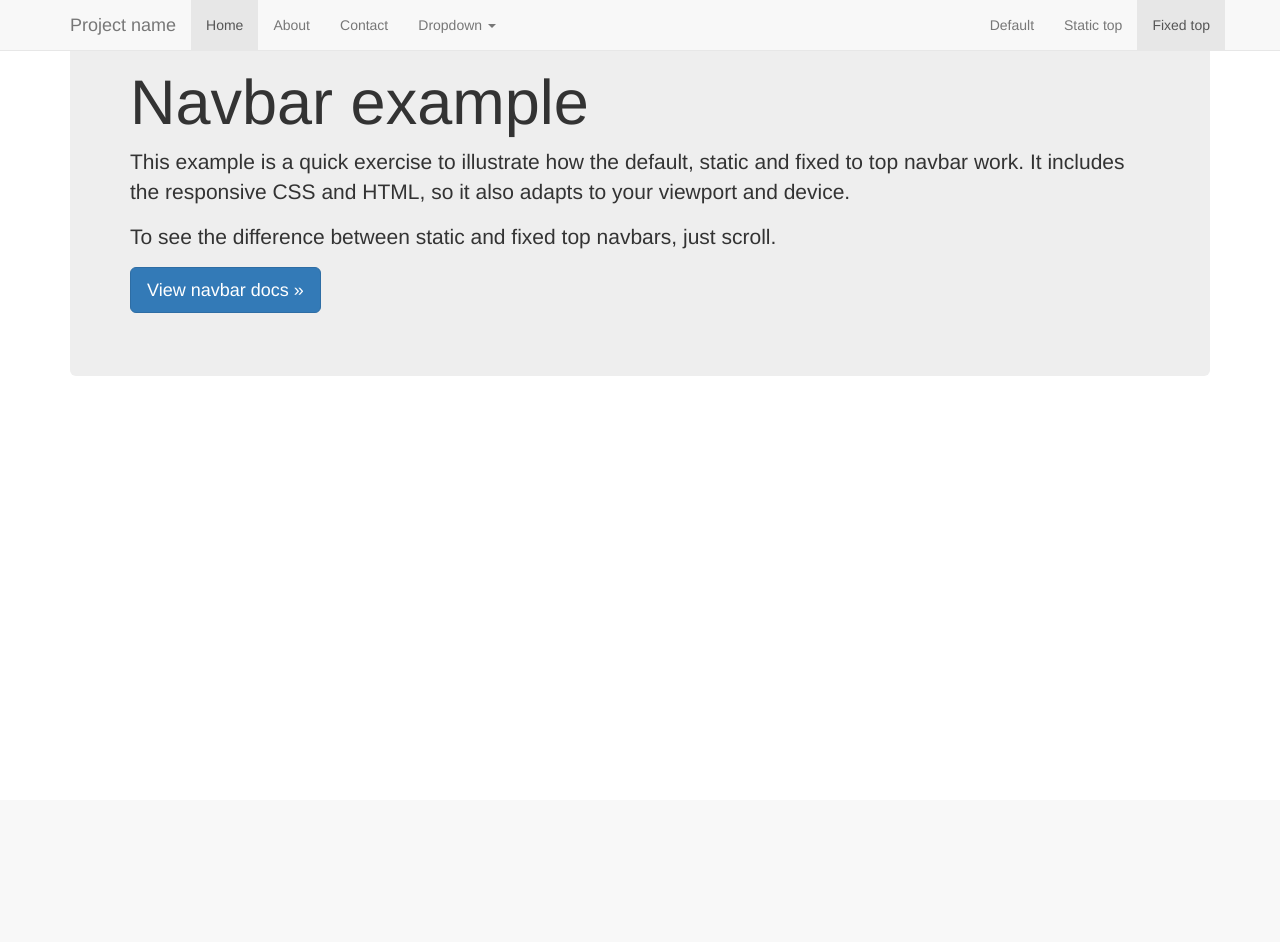
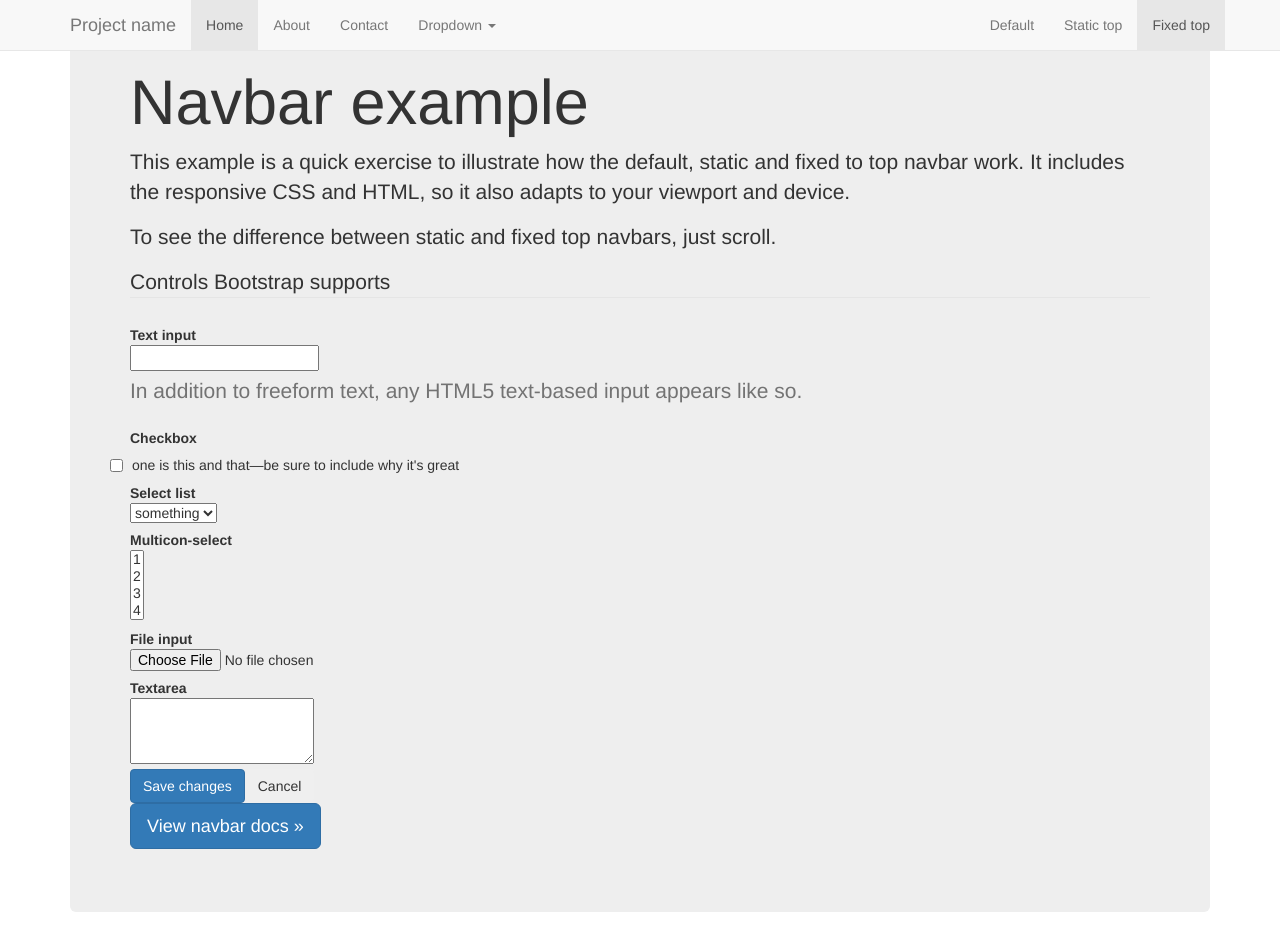
Before and after one commit to HuskieRobotics/frc2016scout, a Node server app: page / in a window 1280 px wide. Before the commit the page ends 313 px from the top, so only its background shows below. Run offline with Node 20, Linux system fonts and the light colour scheme; some libraries are stand-ins or nearby versions.

Commit message:
added team number and bootstrap form

```diff
--- a/scout/routes/index.js
+++ b/scout/routes/index.js
@@ -42,7 +42,8 @@
 pickup TEXT NOT NULL,
 stacksKnocked TEXT NOT NULL,
 maxCrates TEXT NOT NULL,
-platform TEXT NOT NULL
+platform TEXT NOT NULL,
+teamNumber TEXT NOT NULL
 )
 */
 
@@ -93,12 +94,12 @@
 
   var query = "INSERT INTO scouting";
   query += " (config, bins_auto, totes_auto, noodles_auto, bins, auto, recyclingBins, totes, noodles,";
-  query += " coop, cGround, cHuman, collect, pickup, stacksKnocked, maxCrates, platform) VALUES ('";
+  query += " coop, cGround, cHuman, collect, pickup, stacksKnocked, maxCrates, platform, teamNumber) VALUES ('";
   query += req.body.config + "', '" + req.body.bins_auto + "', '" + req.body.totes_auto + "', '" + req.body.noodles_auto + "', '";
   query += req.body.bins + "', '" + req.body.auto + "', '" + req.body.recylingBins + "', '" + req.body.totes + "', '";
   query += req.body.noodles + "', '" + req.body.coop + "', '" + req.body.cGround + "', '" + req.body.cHuman + "', '";
   query += req.body.collect + "', '" + req.body.pickup + "', '" + req.body.stacksKnocked + "', '" + req.body.maxCrates + "', '";
-  query += req.body.platform + "');";
+  query += req.body.platform + "', '" + req.body.teamNumber + "');";
 
   connection.connect();
 
--- a/scout/views/index.jade
+++ b/scout/views/index.jade
@@ -64,6 +64,51 @@
         p
           | This example is a quick exercise to illustrate how the default, static and fixed to top navbar work. It includes the responsive CSS and HTML, so it also adapts to your viewport and device.
         p To see the difference between static and fixed top navbars, just scroll.
+
+        form.form-horizontal
+          fieldset
+            legend Controls Bootstrap supports
+            div.control-group
+              label.control-label(for="input01") Text input
+              div.controls
+                input.input-xlarge#input01(type="text")
+                p.help-block In addition to freeform text, any HTML5 text-based input appears like so.
+            div.control-group
+              label.control-label(for="optionsCheckbox") Checkbox
+              div.controls
+                label.checkbox
+                  input#optionsCheckbox(type="checkbox", value="option1", placeholder="option1")
+                  Option one is this and that—be sure to include why it's great
+            div.control-group
+              label.control-label(for="select01") Select list
+              div.controls
+                select#select01
+                  option something
+                  option 2
+                  option 3
+                  option 4
+                  option 5
+            div.control-group
+              label.control-label(for="multiSelect") Multicon-select
+              div.controls
+                select#multiSelect(multiple="multiple")
+                  option 1
+                  option 2
+                  option 3
+                  option 4
+                  option 5
+            div.control-group
+              label.control-label(for="fileInput") File input
+              div.controls
+                input.input-file#fileInput(type="file")
+            div.control-group
+              label.control-label(for="textarea") Textarea
+              div.controls
+                textarea.input-xlarge#textarea(rows="3")
+            div.form-actions
+              button.btn.btn-primary(type="submit") Save changes
+              button.btn Cancel
+
         p
           a.btn.btn-lg.btn-primary(href='../../components/#navbar', role='button') View navbar docs &raquo;
     // /container
@@ -73,6 +118,8 @@
     // Placed at the end of the document so the pages load faster
     script(src='https://ajax.googleapis.com/ajax/libs/jquery/1.11.1/jquery.min.js')
     script(src='#{pathToAssets}/dist/js/bootstrap.min.js')
+
+      // ADD TEAM NUMBER TO FORM
 
   //- h1= title
   //- p Welcome to #{title}
```
